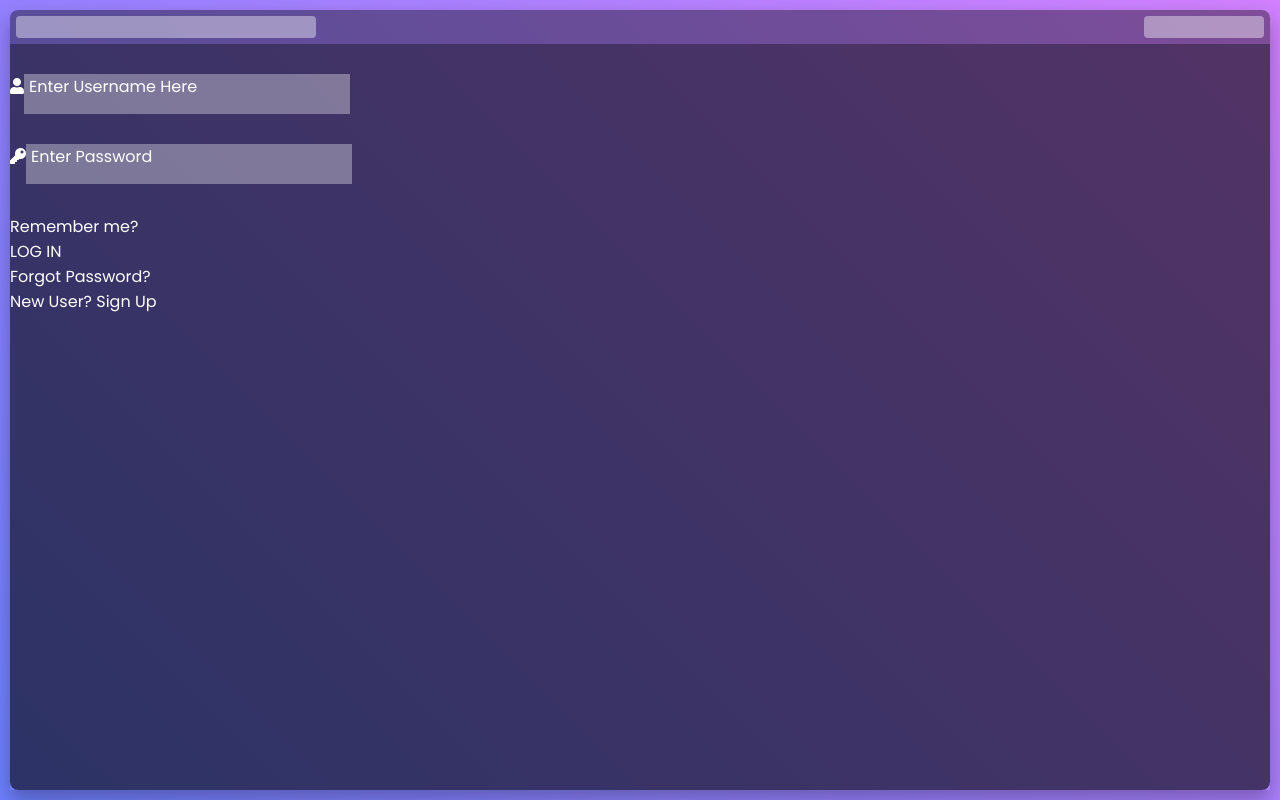
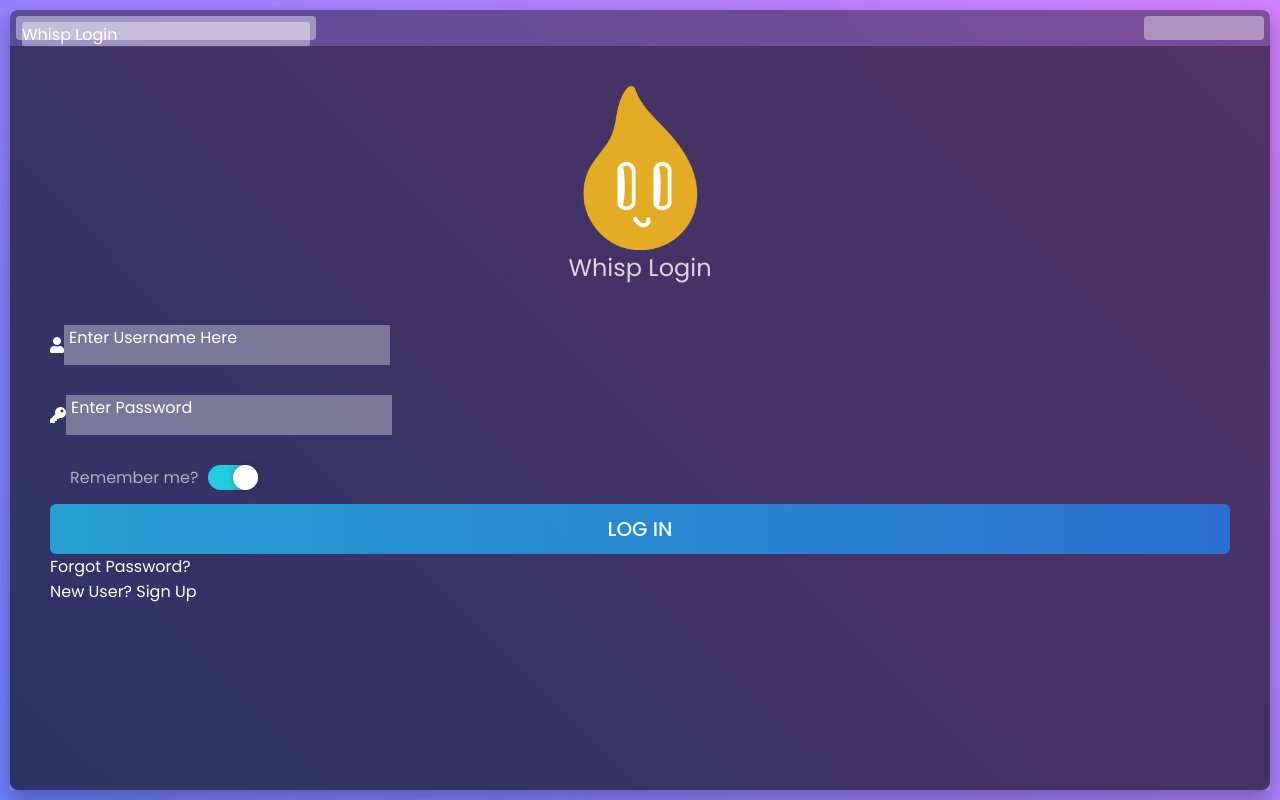
Before and after one commit to ViktorTrojan/WhispLogin, a plain HTML site: page login.html in a window 1280 px wide. Drawn offline with Linux system fonts and the light colour scheme.

Commit message:
added login button

```diff
--- a/login.css
+++ b/login.css
@@ -8,6 +8,11 @@
     --form-body: rgb(0, 0, 0, 0.6);
     --form-shadow: rgba(0, 0, 0, 0.3);
     --navbar-height: 36px;
+    --text_alpha1: rgb(255, 255, 255, 0.8);
+    --text_alpha2: rgb(255, 255, 255, 0.6);
+    --toggle_on: rgba(31, 244, 255, 0.8);
+    --btn_left: rgba(36, 187, 236, 0.8);
+    --btn_right: rgba(36, 127, 236, 0.8);
 }
 
 * {
@@ -33,6 +38,26 @@ body {
     padding: 10px;
 }
 
+.logo-and-title {
+    margin: 40px 0;
+    display: flex;
+    flex-direction: column;
+    align-items: center;
+}
+
+.logo-and-title .logo {
+    width: 164px;
+    height: 164px;
+    background: url("logo.png");
+    background-repeat: no-repeat;
+    background-size: contain;
+}
+
+.logo-and-title .title p {
+    font-size: 24px;
+    color: var(--text_alpha1);
+}
+
 .form {
     display: flex;
     flex-direction: column;
@@ -54,6 +79,11 @@ body {
     background: var(--form-body);
     border-bottom-left-radius: 8px;
     border-bottom-right-radius: 8px;
+}
+
+.form-body form {
+    padding: 0 40px;
+    box-sizing: border-box;
 }
 
 .form-navbar {
@@ -85,7 +115,7 @@ body {
 
 .account-input {
     position: relative;
-    margin: 30px 0;
+    margin-top: 30px;
     display: flex;
 }
 
@@ -116,3 +146,74 @@ body {
     left: 5px;
     pointer-events: none;
 }
+
+input[type="submit"] {
+    width: 100%;
+    height: 50px;
+    border: none;
+    background: var(--btn_left);
+    background: linear-gradient(90deg, var(--btn_left) 0%, var(--btn_right) 100%);
+    border-radius: 6px;
+    font-size: 20px;
+    color: #f1faff;
+    font-weight: 500;
+    cursor: pointer;
+    outline: none;
+    transition: .4s;
+}
+
+input[type="submit"]:hover {
+    filter: brightness(85%);
+}
+
+.rememberme {
+    display: flex;
+    margin: 30px 20px 14px;
+}
+
+.rememberme p {
+    color: var(--text_alpha2);
+}
+
+.toggle {
+    margin-left: 10px;
+    --width: 50px;
+    --height: calc(var(--width) / 2);
+    --border-radius: calc(var(--height) / 2);
+    display: inline-block;
+    cursor: pointer;
+}
+
+.toggle__input {
+    display: none;
+}
+
+.toggle__fill {
+    position: relative;
+    width: var(--width);
+    height: var(--height);
+    border-radius: var(--border-radius);
+    background: #dddddd;
+    transition: background 0.2s;
+}
+
+.toggle__input:checked~.toggle__fill {
+    background: var(--toggle_on);
+}
+
+.toggle__fill::after {
+    content: "";
+    position: absolute;
+    top: 0;
+    left: 0;
+    height: var(--height);
+    width: var(--height);
+    background: #ffffff;
+    box-shadow: 0 0 10px rgba(0, 0, 0, 0.25);
+    border-radius: var(--border-radius);
+    transition: transform 0.2s;
+}
+
+.toggle__input:checked~.toggle__fill::after {
+    transform: translateX(var(--height));
+}
--- a/login.html
+++ b/login.html
@@ -8,7 +8,7 @@
     <link rel="stylesheet" href="https://use.fontawesome.com/releases/v5.7.1/css/all.css">
     <link rel="stylesheet" type="text/css" href="login.css">
     <!-- <script defer type="text/javascript" src="js/index.js"></script> -->
-    <meta name="viewport" content="width=device-width, initial-scale=1.0">
+    <meta name="viewport" content="wclassth=device-wclassth, initial-scale=1.0">
     <!-- <link rel="shortcut icon" href="img/Logo-256px.ico" type="image/x-icon"> -->
     <title>Whisp Login</title>
 </head>
@@ -20,28 +20,33 @@
             <div class="form">
                 <div class="form-navbar">
                     <div class="navbar-left">
-                        <div id="background">
-                            <div id="icon"></div>
-                            <div id="title"></div>
+                        <div class="background">
+                            <div class="icon"></div>
+                            <div class="title">
+                                <label>Whisp Login</label>
+                            </div>
                         </div>
                     </div>
                     <div class="navbar-right">
-                        <div id="background">
-                            <div id="minimize"></div>
-                            <div id="maximize"></div>
-                            <div id="close"></div>
+                        <div class="background">
+                            <div class="minimize"></div>
+                            <div class="maximize"></div>
+                            <div class="close"></div>
                         </div>
                     </div>
                 </div>
 
                 <div class="form-body">
+                    <form action="index.php" method="post" autocomplete="off">
                         <div class="logo-and-title">
-                        <div id="logo"></div>
-                        <div id="title"></div>
+                            <div class="logo"></div>
+                            <div class="title">
+                                <p>Whisp Login</p>
+                            </div>
                         </div>
 
                         <div class="account-input">
-                        <div id="icon">
+                            <div class="icon">
                                 <i class="fas fa-user"></i>
                             </div>
                             <div class="info">
@@ -51,7 +56,7 @@
                         </div>
 
                         <div class="account-input">
-                        <div id="icon">
+                            <div class="icon">
                                 <i class="fas fa-key"></i>
                             </div>
                             <div class="info">
@@ -61,13 +66,14 @@
                         </div>
 
                         <div class="rememberme">
-                        <label>Remember me?</label>
-                        <div class="toggle"></div>
+                            <p>Remember me?</p>
+                            <label class="toggle">
+                                <input class="toggle__input" type="checkbox" checked>
+                                <div class="toggle__fill"></div>
+                            </label>
                         </div>
 
-                    <div class="login_btn">
-                        <label>LOG IN</label>
-                    </div>
+                        <input type="submit" value="LOG IN">
 
                         <div class="forgotpass">
                             <label>Forgot Password?</label>
@@ -76,6 +82,7 @@
                         <div class="signup">
                             <label>New User? Sign Up</label>
                         </div>
+                    </form>
                 </div>
             </div>
         </div>
```
Also changed, not shown: logo.png (added). Lines whose indentation alone changed are shown as unchanged.
